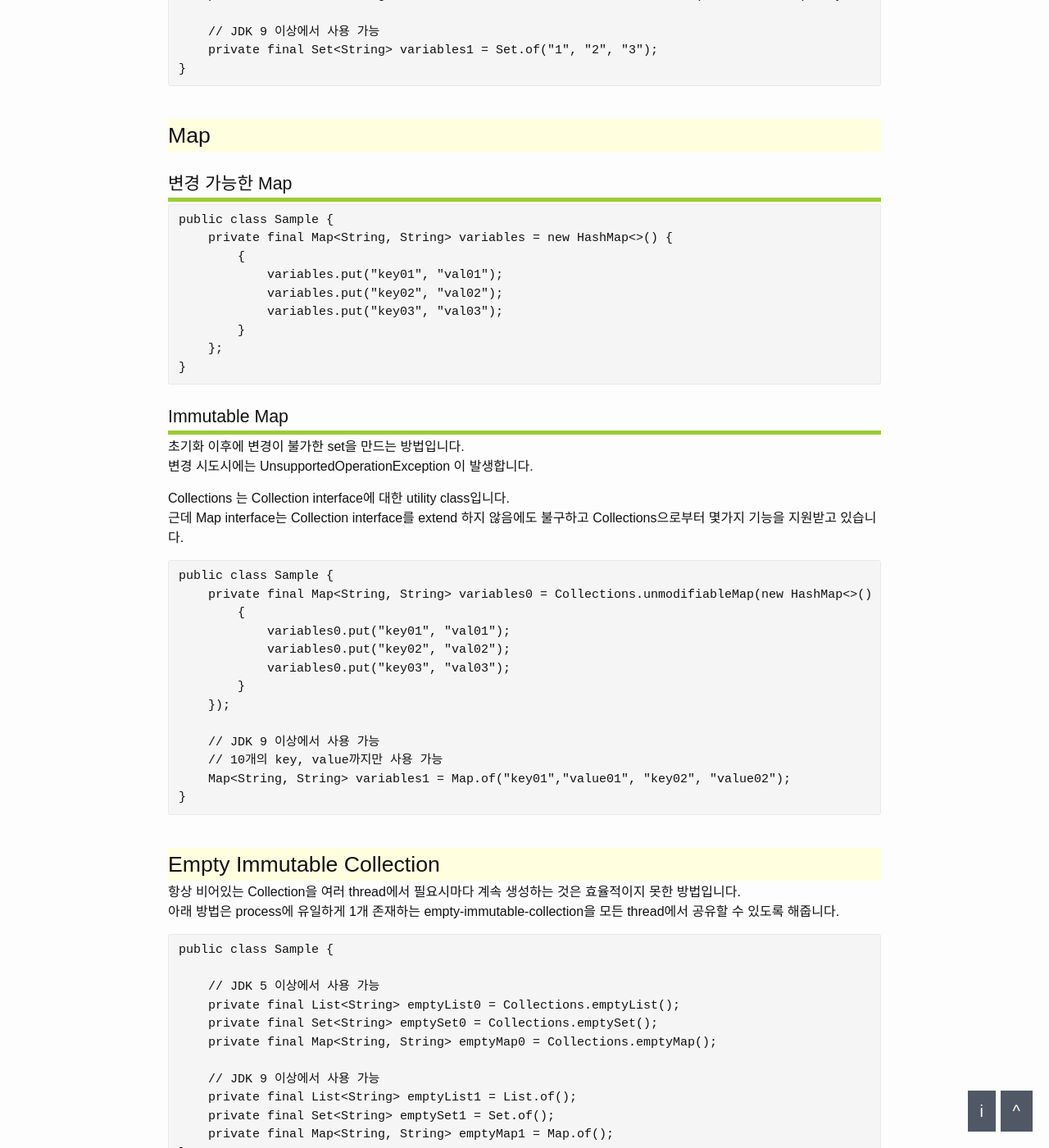
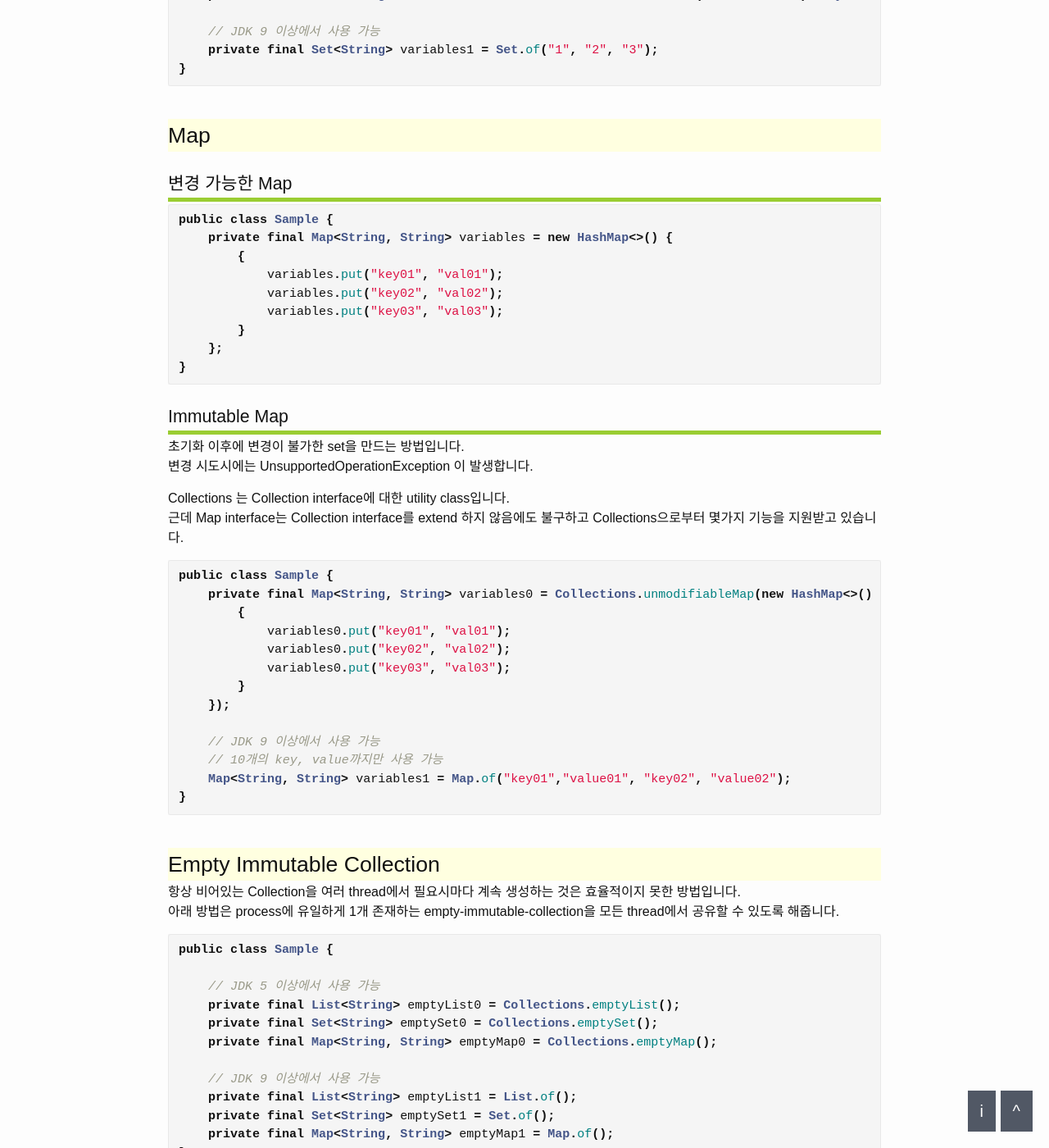
Before and after one commit to dveamer/dveamer.github.io, a Jekyll site: the page built from _posts/BackEnd/2019-04-14-InitializingJavaVariable.md, in a window 1280 px wide and 1400 px high, scrolled down 2108 px. Shown: the whole window at 82% size. Built offline with Jekyll 4.4.1, drawn with Linux system fonts in a browser that asks for light colours; some of the changed text lies outside the part shown.

Commit message:
homepage

```diff
--- a/_posts/BackEnd/2019-04-14-InitializingJavaVariable.md
+++ b/_posts/BackEnd/2019-04-14-InitializingJavaVariable.md
@@ -14,7 +14,7 @@ tags: BackEnd Java
 
 # Array
 
-~~~Java
+~~~java
 public class Sample {
 
     private final String[] variables0 = new String[]{ "1", "2", "3" };
@@ -28,7 +28,7 @@ public class Sample {
 
 ## 변경 가능한 List
 
-~~~Java
+~~~java
 public class Sample {
     private final List<String> variables0 = new ArrayList<String>() {
         {
@@ -50,7 +50,7 @@ public class Sample {
 초기화 이후에 변경이 불가한 list를 만드는 방법입니다.
 변경 시도시에는 UnsupportedOperationException 이 발생합니다.
 
-~~~Java
+~~~java
 public class Sample {
 
     private final List<String> variables0 = Collections.unmodifiableList(Arrays.asList("1", "2", "3"));
@@ -64,7 +64,7 @@ public class Sample {
 
 ## 변경 가능한 Set
 
-~~~Java
+~~~java
 public class Sample {
     private final Set<String> variables = new HashSet<>(Arrays.asList("1", "2", "3"));
 }
@@ -75,7 +75,7 @@ public class Sample {
 초기화 이후에 변경이 불가한 set을 만드는 방법입니다.
 변경 시도시에는 UnsupportedOperationException 이 발생합니다.
 
-~~~Java
+~~~java
 public class Sample {
 
     private final Set<String> variables0 = Collections.unmodifiableSet(new HashSet<>(Arrays.asList("1", "2", "3")));
@@ -89,7 +89,7 @@ public class Sample {
 
 ## 변경 가능한 Map
 
-~~~Java
+~~~java
 public class Sample {
     private final Map<String, String> variables = new HashMap<>() {
         {
@@ -109,7 +109,7 @@ public class Sample {
 Collections 는 Collection interface에 대한 utility class입니다.
 근데 Map interface는 Collection interface를 extend 하지 않음에도 불구하고 Collections으로부터 몇가지 기능을 지원받고 있습니다.
 
-~~~Java
+~~~java
 public class Sample {
     private final Map<String, String> variables0 = Collections.unmodifiableMap(new HashMap<>() {
         {
@@ -131,7 +131,7 @@ public class Sample {
 항상 비어있는 Collection을 여러 thread에서 필요시마다 계속 생성하는 것은 효율적이지 못한 방법입니다.
 아래 방법은 process에 유일하게 1개 존재하는 empty-immutable-collection을 모든 thread에서 공유할 수 있도록 해줍니다.
 
-~~~Java
+~~~java
 public class Sample {
 
     // JDK 5 이상에서 사용 가능
```
